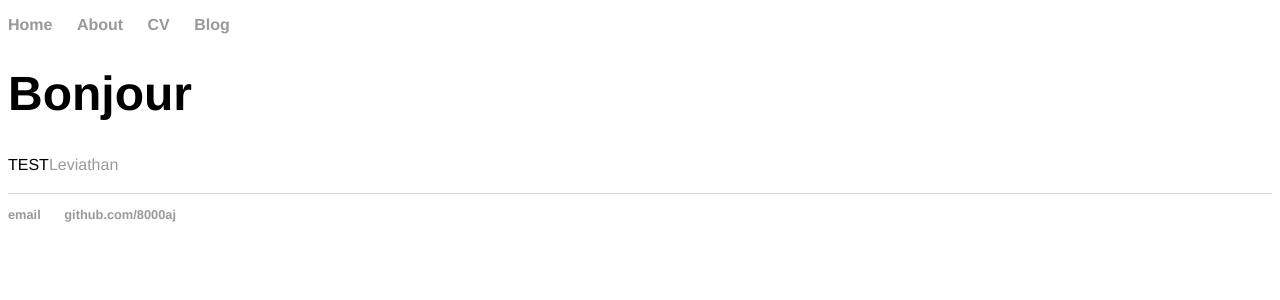
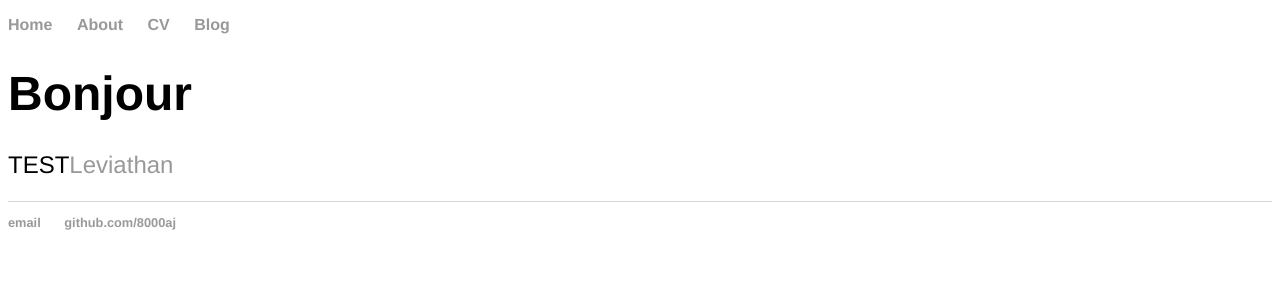
Before and after one commit to 8000aj/Public-Pioneers, a Jekyll site: the page built from index.html, in a window 1280 px wide. Shown: the top 300 px of the page. Built offline with Jekyll 4.4.1, drawn with Linux system fonts in a browser that asks for light colours.

Commit message:
Update main.css

```diff
--- a/css/main.css
+++ b/css/main.css
@@ -25,8 +25,8 @@ h1 {
     font-family:'Helvetica', 'Arial', 'Sans-Serif';
 }
 p {
-    font-size: 1em;
-    line-height: 1.5em;
+    font-size: 1.5em;
+    line-height: 1em;
     color: #000000;
 }
 footer {
```
